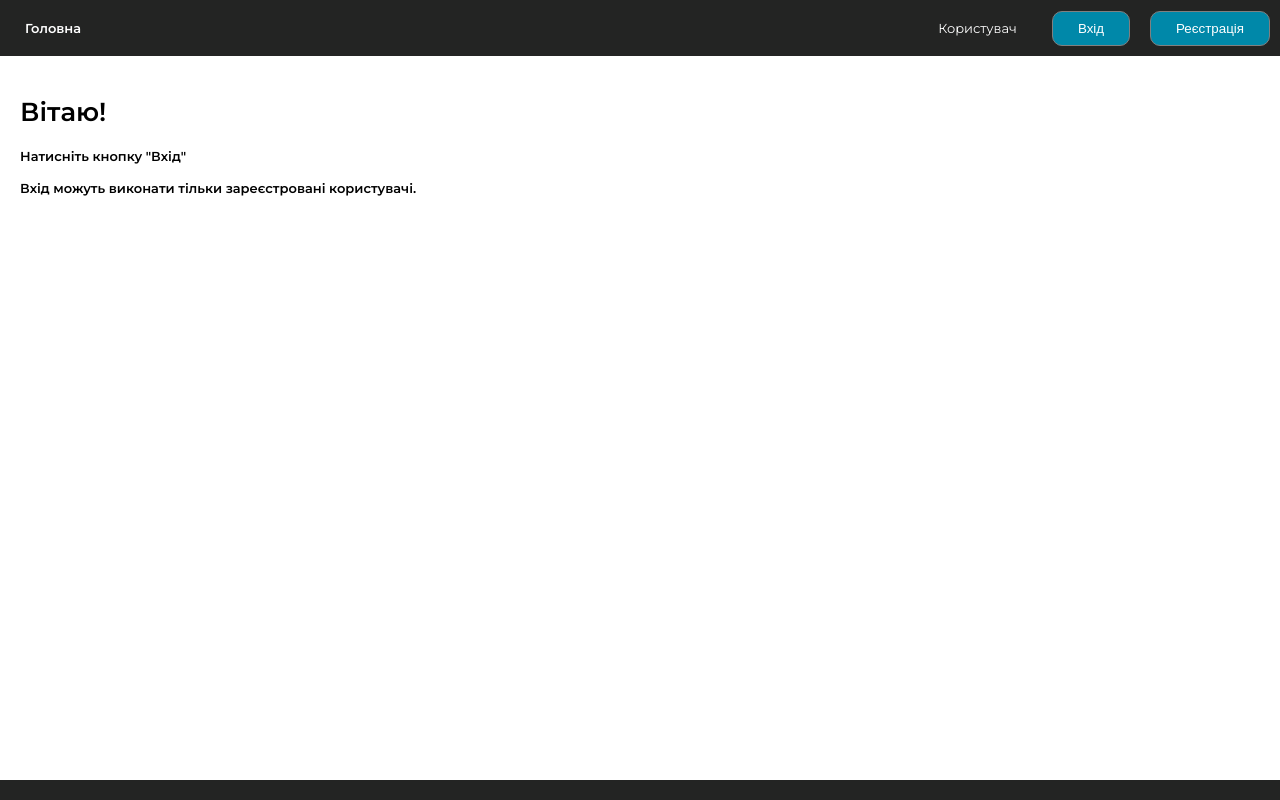
After one commit to ViktorSemen-u/ur, a Symfony app: template templates/home/index.html.twig in a window 1280 px wide. The commit adds this page. Run offline with Twig, Linux system fonts and the light colour scheme; the template is opened without the code that fills it, so the values that code supplies are empty; some libraries are stand-ins or nearby versions.

Commit message:
HomePage

```diff
--- /dev/null
+++ b/public/css/style.css
@@ -0,0 +1,149 @@
+@import url('https://fonts.googleapis.com/css2?family=Montserrat:wght@300;400;600&display=swap');
+
+* {
+    padding: 0;
+    margin: 0;
+    box-sizing: border-box;
+}
+
+html {
+    height: 100%;
+}
+
+body {
+    font-family: "Montserrat", sans-serif;
+    font-size: 13px;
+    height: 100%;
+    display: flex;
+    flex-direction: column;
+}
+
+ul {
+    list-style-type: none;
+}
+
+header {
+    color: #ffffff;
+    background: #232423;
+    display: flex;
+    justify-content: flex-start;
+    padding: 0 10px;
+    align-items: center;
+}
+
+header .header_nav {
+    padding:20px 15px;
+    font-weight: bold;
+    margin-right: auto;
+}
+
+header .header_nav a {
+    text-decoration: none;
+    color: #ffffff;
+}
+
+header .header_nav a:hover {
+    color: #cacaca;
+}
+
+header .header_user {
+    padding:20px 15px;
+    margin-left: auto;
+}
+
+/* header .header_nav ul {
+    display: flex;
+    align-items: center;
+} */
+
+
+/* header nav ul {
+    display: flex;
+    align-items: center;
+} */
+
+/* header nav a {
+    text-decoration: none;
+    color: #ffffff;
+} */
+
+/* header .header_user {
+    padding:20px 15px;
+    color: #ffffff;
+    font-weight: bold;
+    margin-right: auto;
+}
+
+header .header_user a {
+    text-decoration: none;
+    color: #ffffff;
+} */
+
+/* header .header_nav ul li a {
+    display:block;
+    padding:20px 15px;
+} */
+
+/* header ul li a {
+    display:block;
+    padding:20px 15px;
+}
+
+header ul li a:hover {
+    background: #363636;
+} */
+
+header button.green {
+    color: #ffffff;
+    padding: 9px 25px;
+    background-color: rgba(0, 136, 169, 1);
+    border: 1px solid gray;
+    border-radius: 10px;
+    margin-left:20px;
+    cursor: pointer;
+}
+
+header button.green:hover {
+    background-color: rgba(0, 135, 169, 0.445);
+}
+
+.center_block_main {
+    display: flex;
+    margin: auto 0;
+    height: 100%;
+}
+
+main {
+    padding: 20px;
+    display: flex;
+    flex-grow: 1;
+    flex-direction: column;
+}
+
+main h1 {
+    margin: 20px 30px 20px 0;
+}
+
+main h4 {
+    margin: 20px 30px 20px 0;
+}
+
+/* main ul li {
+    margin: 20px 30px 20px 0;
+}
+
+main .grid {
+    display: flex;
+}
+
+main .grid .grid_item {
+    margin-right: 20px;
+} */
+
+footer {
+    text-align: center;
+    color: #fff;
+    padding: 10px 0;
+    width: 100%;
+    background: #232423;
+}
--- a/templates/base.html.twig
+++ b/templates/base.html.twig
@@ -2,18 +2,44 @@
 <html>
     <head>
         <meta charset="UTF-8">
-        <title>{% block title %}Welcome!{% endblock %}</title>
-        {# Run `composer require symfony/webpack-encore-bundle`
-           and uncomment the following Encore helpers to start using Symfony UX #}
-        {% block stylesheets %}
-            {#{{ encore_entry_link_tags('app') }}#}
-        {% endblock %}
-
-        {% block javascripts %}
-            {#{{ encore_entry_script_tags('app') }}#}
-        {% endblock %}
+        <title>{% block title %}Система реєстрації користувача{% endblock %}</title>
+        <link rel="stylesheet" href="css/style.css">
     </head>
     <body>
-        {% block body %}{% endblock %}
+    {% block body %}
+        <header>
+        {% block header %}
+            {% block header_nav %}
+            <nav class="header_nav">
+                <ul>
+                    <li><a href="{{ path('app_home') }}">Головна</a></li>
+                </ul>
+            </nav>
+            {% endblock %}
+            {% block header_user %}
+            {% endblock %}
+
+ {#       {% if is_granted('IS_AUTHENTICATED_FULLY') %}
+            <button class="green"><a href="{{ path('app_logout') }}">Вихід</a></button>
+        {% else %}
+            <button class="green"><a href="{{ path('app_login') }}">Вхід</a></button>
+            <button class="green"><a href="{{ path('app_register') }}">Реєстрація</a></button>
+        {% endif %}
+#}            <a href="#"><button class="green">Вхід</button></a>
+            <a href="#"><button class="green">Реєстрація</button></a>
+
+        {% endblock %}
+        </header>
+
+        <div class="center_block_main">
+            <main>
+            {% block main_cont %}
+            {% endblock %}
+            </main>
+        </div>
+
+        <footer></footer>
+
+    {% endblock %}
     </body>
 </html>
--- /dev/null
+++ b/templates/home/index.html.twig
@@ -0,0 +1,16 @@
+{% extends 'base.html.twig' %}
+
+{% block header_user %}
+<div class="header_user">
+    Користувач {{ user_name }}
+</div>
+{% endblock %}
+
+{% block main_cont %}
+
+<div class="example-wrapper">
+    <h1>Вітаю!</h1>
+    <h4>Натисніть кнопку "Вхід"<br><br>
+    Вхід можуть виконати тільки зареєстровані користувачі.</h4>
+</div>
+{% endblock %}
```
Also changed, not shown: src/Controller/HomeController.php (added, +23 -0 lines), src/Controller/TestController.php (deleted, +0 -18 lines), templates/test/index.html.twig (deleted, +0 -20 lines).
